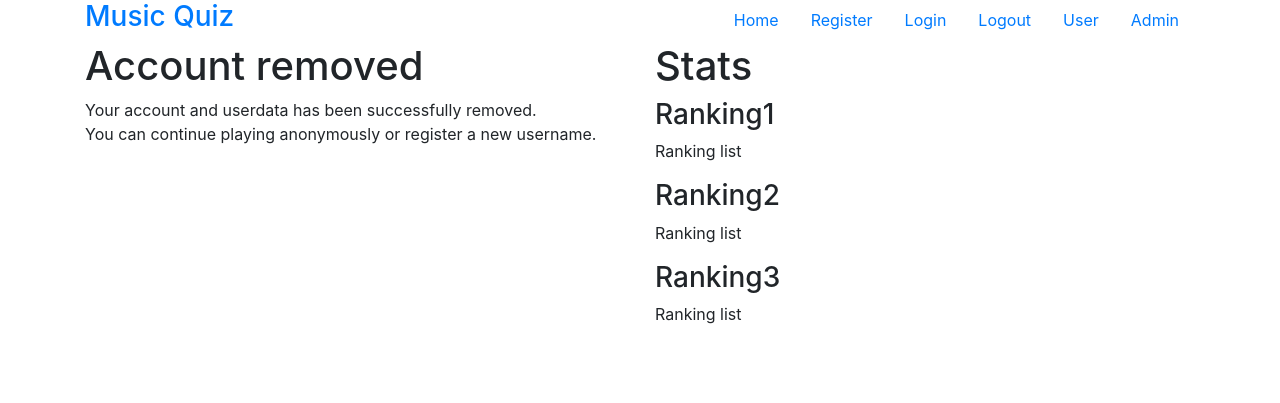
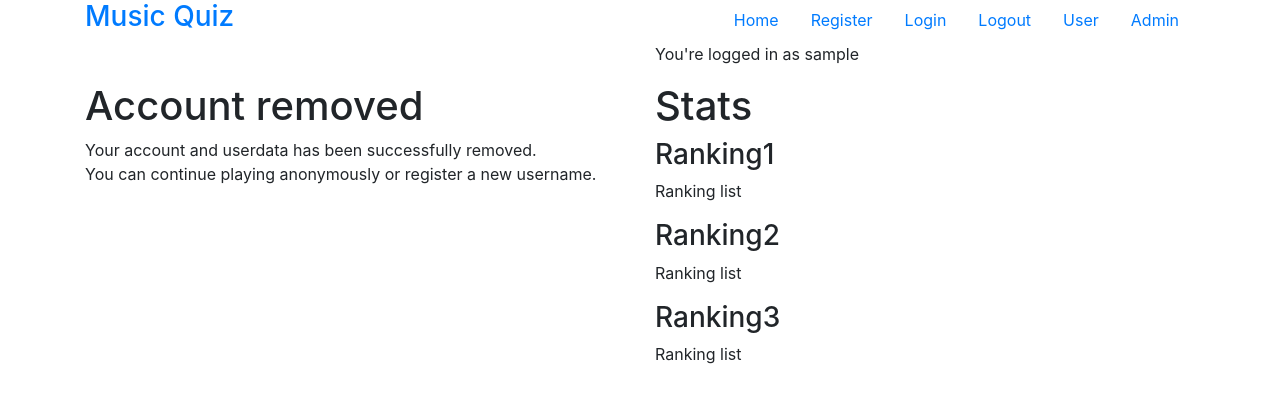
Before and after one commit to KooEeVee/24dbwebapp, a Flask app: page /accountremoved in a window 1280 px wide. Shown: the top 403 px of the page. Run offline with Flask 3, Linux system fonts and the light colour scheme; the visitor is signed in with stand-in values (Sample User, id 1).

Commit message:
add login info in layout.html

```diff
--- a/templates/index.html
+++ b/templates/index.html
@@ -1,6 +1,8 @@
 {% extends "layout.html" %}
 
 {% block title %}Welcome!{% endblock %}
+
+{% block contentloggedin%}You're logged in as {{ username }}{% endblock %}
 
 {% block contentrow1col1 %}
 <H1>Music Quizzes</H1>
--- a/templates/layout.html
+++ b/templates/layout.html
@@ -34,6 +34,15 @@
     </div>
     <div class="row">
         <div class="col">
+        </div>
+        <div class="col">
+            {% if session.username %}
+            <p>You're logged in as {{ session.username }} </p>
+            {% endif %}
+        </div>
+    </div>
+    <div class="row">
+        <div class="col">
             {% block contentrow1col1 %}{% endblock %}
         </div>
         <div class="col" >
```
